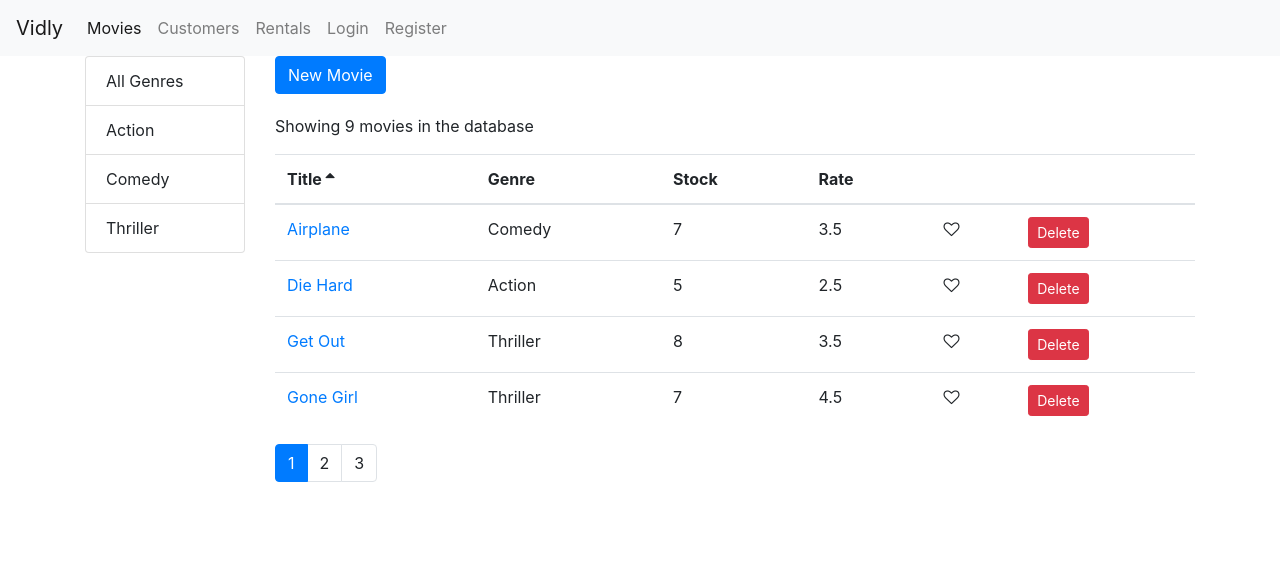
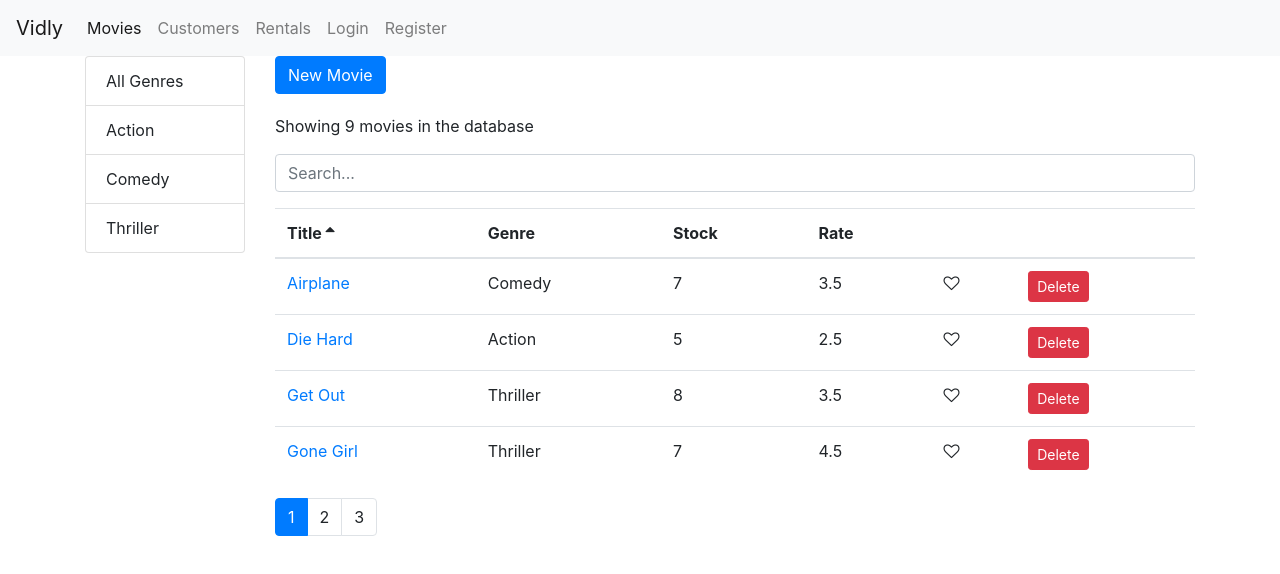
Before and after one commit to TazzyG/vidly, a React (Create React App) app: page /movies in a window 1280 px wide. Shown: the top 574 px of the page. Built offline with nearby package versions, Linux system fonts and the light colour scheme.

Commit message:
added search box to movies

```diff
--- a/src/components/movies.jsx
+++ b/src/components/movies.jsx
@@ -7,7 +7,7 @@
 import { getGenres } from "../services/fakeGenreService";
 import { paginate } from "../utils/paginate";
 import _ from "lodash";
-// import SearchBox from "./searchBox";
+import SearchBox from "./searchBox";
 
 class Movies extends Component {
   state = {
@@ -15,6 +15,8 @@
     genres: [],
     currentPage: 1,
     pageSize: 4,
+    searchQuery: "",
+    selectedGenre: null,
     sortColumn: { path: "title", order: "asc" }
   };
 
@@ -42,12 +44,12 @@
   };
 
   handleGenreSelect = genre => {
-    this.setState({ selectedGenre: genre, currentPage: 1 });
+    this.setState({ selectedGenre: genre, searchQuery: "", currentPage: 1 });
   };
 
-  // handleSearch = query => {
-  //   this.setState({ searchQuery: query, selectedGenre: null, currentPage: 1 });
-  // };
+  handleSearch = query => {
+    this.setState({ searchQuery: query, selectedGenre: null, currentPage: 1 });
+  };
 
   handleSort = sortColumn => {
     this.setState({ sortColumn });
@@ -59,13 +61,17 @@
       currentPage,
       sortColumn,
       selectedGenre,
+      searchQuery,
       movies: allMovies
     } = this.state;
 
-    const filtered =
-      selectedGenre && selectedGenre._id
-        ? allMovies.filter(m => m.genre._id === selectedGenre._id)
-        : allMovies;
+    let filtered = allMovies;
+    if (searchQuery)
+      filtered = allMovies.filter(m =>
+        m.title.toLowerCase().startsWith(searchQuery.toLowerCase())
+      );
+    else if (selectedGenre && selectedGenre._id)
+      filtered = allMovies.filter(m => m.genre._id === selectedGenre._id);
 
     const sorted = _.orderBy(filtered, [sortColumn.path], [sortColumn.order]);
 
@@ -74,7 +80,7 @@
   };
   render() {
     const { length: count } = this.state.movies;
-    const { pageSize, currentPage, sortColumn } = this.state;
+    const { pageSize, currentPage, sortColumn, searchQuery } = this.state;
 
     if (count === 0) return <p>There are no movies in the database.</p>;
 
@@ -98,7 +104,7 @@
             New Movie
           </Link>
           <p> Showing {totalCount} movies in the database </p>
-
+          <SearchBox value={searchQuery} onChange={this.handleSearch} />
           <MoviesTable
             movies={movies}
             sortColumn={sortColumn}
--- /dev/null
+++ b/src/components/searchBox.jsx
@@ -0,0 +1,16 @@
+import React from "react";
+
+const SearchBox = ({ value, onChange }) => {
+  return (
+    <input
+      type="text"
+      name="query"
+      className="form-control my-3"
+      placeHolder="Search..."
+      value={value}
+      onChange={e => onChange(e.currentTarget.value)}
+    />
+  );
+};
+
+export default SearchBox;
```
